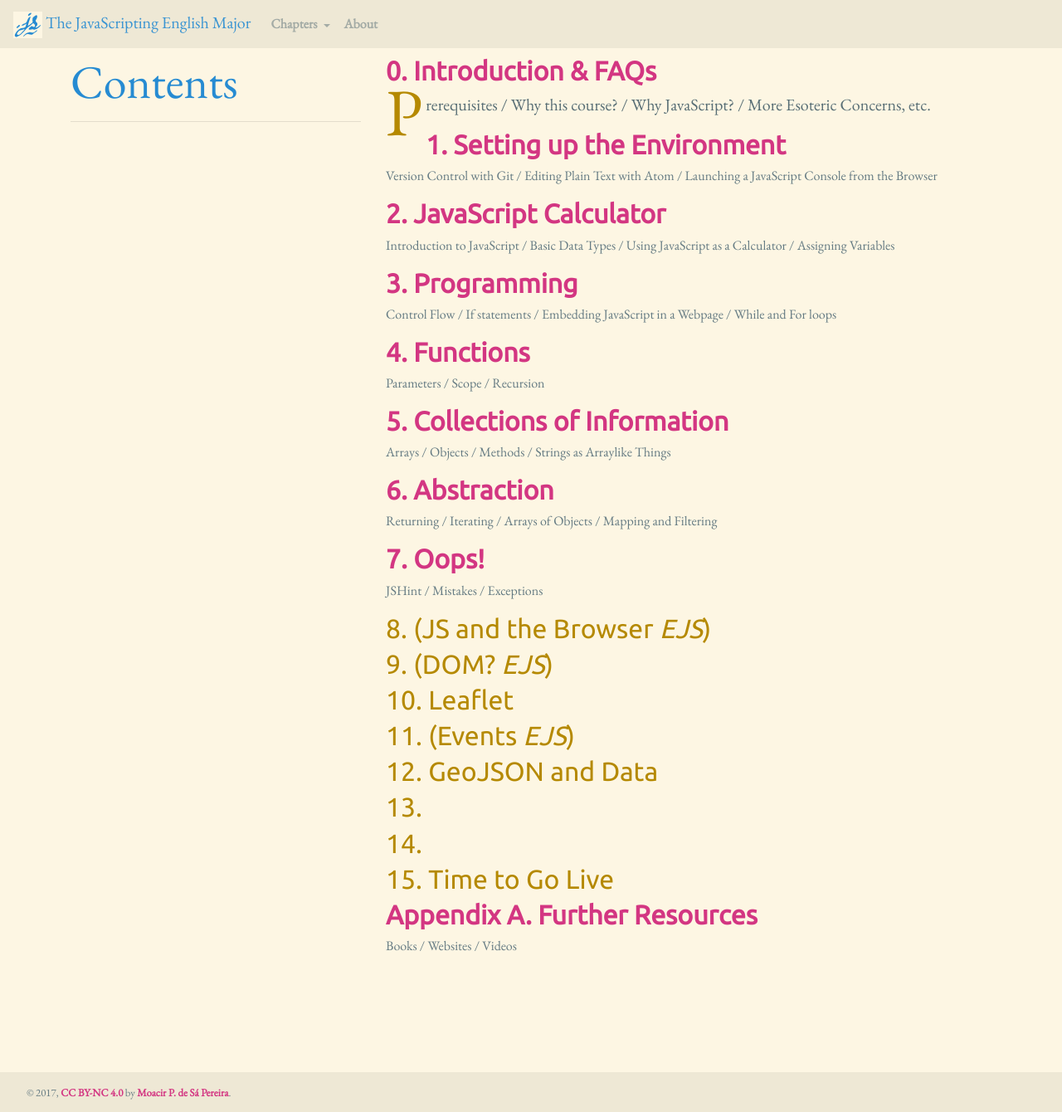
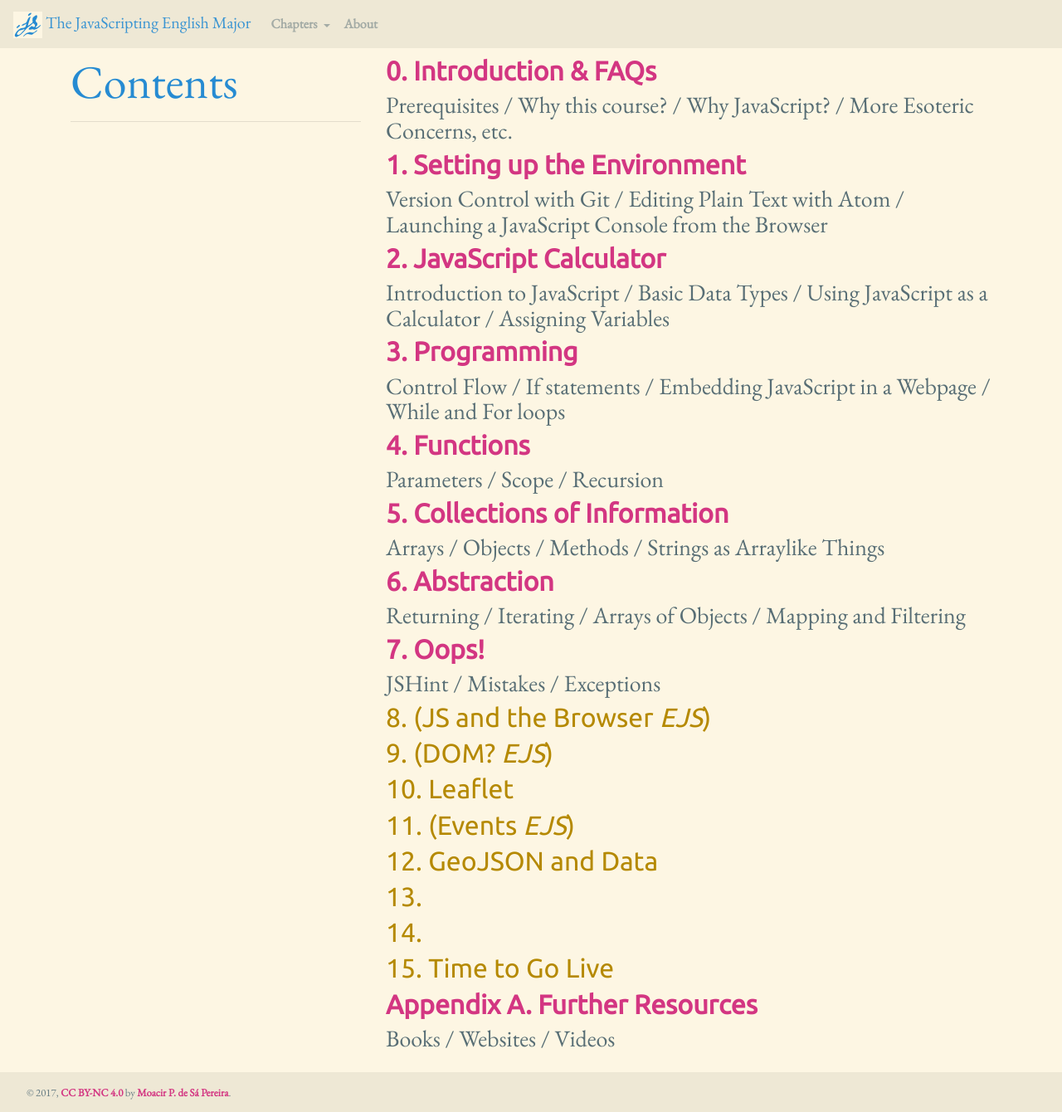
Before and after one commit to muziejus/javascripting-english-major, a Jekyll site: the page built from contents.md, in a window 1280 px wide and 1340 px high. Shown: the whole window at 83% size. Built offline with Jekyll 4.4.1, drawn with Linux system fonts in a browser that asks for light colours; nearby versions of some CDN libraries.

Commit message:
make contents look a bit bolder by turning subheads into h3s

```diff
--- a/_sass/theme.scss
+++ b/_sass/theme.scss
@@ -53,7 +53,7 @@ a:focus, a:hover {
   color: $cyan;
 }
 
-.lead, p > em, p > strong {
+h4, h5, h6, .lead, p > em, p > strong {
   color: $base01;
 }
 
@@ -70,9 +70,12 @@ h1 {
   font-size: 3.5rem;
 }
 
+h2, h3 {
+  color: $yellow;
+}
+
 h2, h3, h4, h5, h6 {
   font-family: "Ubuntu", "Helvetica", sans-serif;
-  color: $yellow;
 }
 
 .bg-base2 {
@@ -104,6 +107,11 @@ h2, h3, h4, h5, h6 {
   }
 }
 
+.contents h3 {
+  font-family: "EB Garamond", "Times New Roman", serif;
+  color: $base01;
+}
+
 
 @import "index";
 @import "navbar";
--- a/contents.md
+++ b/contents.md
@@ -6,39 +6,39 @@ permalink: /contents
 
 # Contents
 
+<div class="contents">
+
 ## [0. Introduction & FAQs](/0-introduction/)
 
-Prerequisites / Why this course? / Why JavaScript? / More Esoteric Concerns, etc.
+### Prerequisites / Why this course? / Why JavaScript? / More Esoteric Concerns, etc.
 
 ## [1. Setting up the Environment](/1-environment/)
 
-Version Control with Git / Editing Plain Text with Atom / Launching a
-JavaScript Console from the Browser
+### Version Control with Git / Editing Plain Text with Atom / Launching a JavaScript Console from the Browser
 
 ## [2. JavaScript Calculator](/2-calculator/)
 
-Introduction to JavaScript / Basic Data Types / Using JavaScript as a
-Calculator / Assigning Variables
+### Introduction to JavaScript / Basic Data Types / Using JavaScript as a Calculator / Assigning Variables
 
 ## [3. Programming](/3-programming/)
 
-Control Flow / If statements / Embedding JavaScript in a Webpage / While and For loops
+### Control Flow / If statements / Embedding JavaScript in a Webpage / While and For loops
 
 ## [4. Functions](/4-functions)
 
-Parameters / Scope / Recursion
+### Parameters / Scope / Recursion
 
 ## [5. Collections of Information](/5-collections/)
 
-Arrays / Objects / Methods / Strings as Arraylike Things
+### Arrays / Objects / Methods / Strings as Arraylike Things
 
 ## [6. Abstraction](/6-abstraction)
 
-Returning / Iterating / Arrays of Objects / Mapping and Filtering
+### Returning / Iterating / Arrays of Objects / Mapping and Filtering
 
 ## [7. Oops!](/7-errors)
 
-JSHint / Mistakes / Exceptions
+### JSHint / Mistakes / Exceptions
 
 ## 8. (JS and the Browser *EJS*)
 
@@ -58,4 +58,6 @@ JSHint / Mistakes / Exceptions
 
 ## [Appendix A. Further Resources](/a-resources/)
 
-Books / Websites / Videos
+### Books / Websites / Videos
+
+</div>
```
